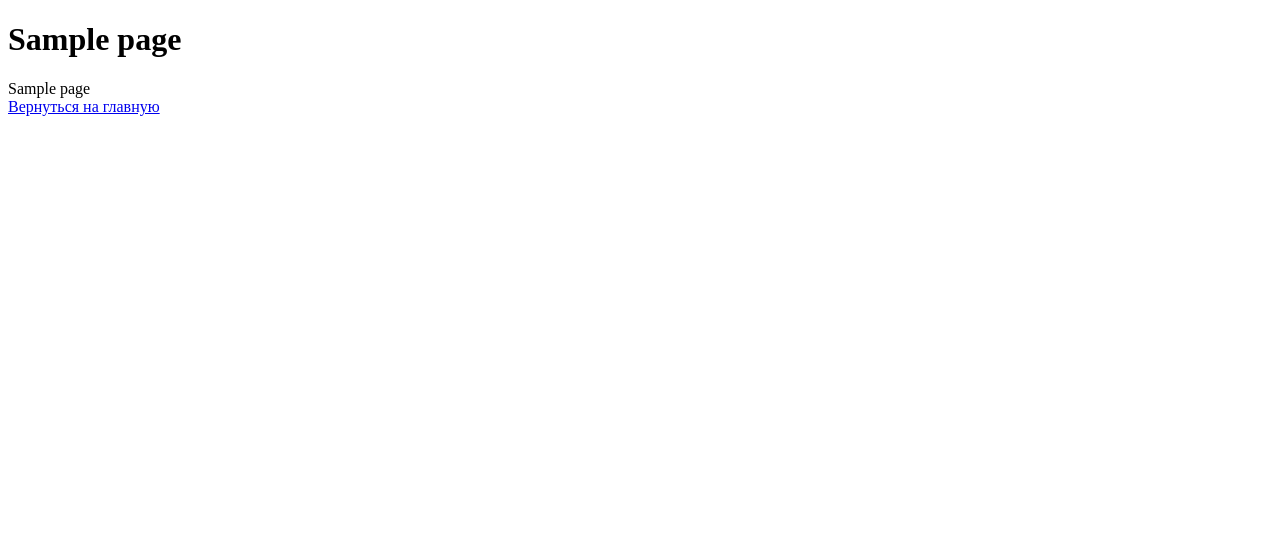
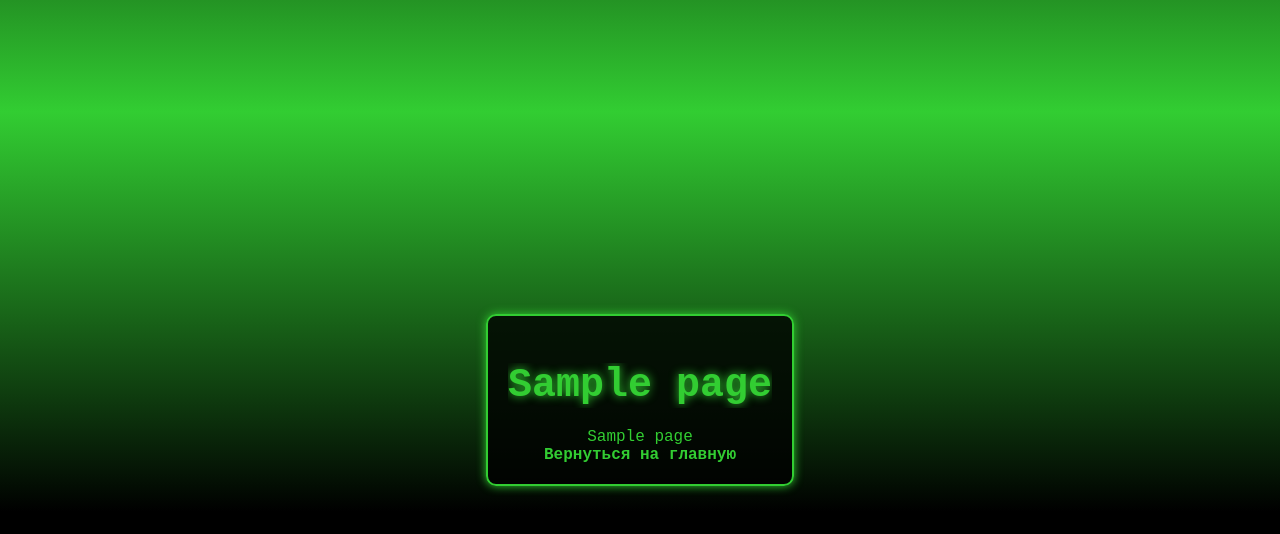
Before and after one commit to stywue/browser_cyberpoligon1, a Flask app: page /page/1 in a window 1280 px wide. Shown: the top 534 px of the page. Run offline with Flask 3, Linux system fonts and the light colour scheme; a database or web service that is not in the repository returns one stand-in record (values such as "Sample title"); some libraries are stand-ins or nearby versions.

Commit message:
Update page.html

```diff
--- a/templates/page.html
+++ b/templates/page.html
@@ -1,11 +1,18 @@
 <!DOCTYPE html>
-<html>
+<html lang="en">
 <head>
+    <meta charset="UTF-8">
+    <meta name="viewport" content="width=device-width, initial-scale=1.0">
     <title>{{ title }}</title>
+    <link rel="stylesheet" href="{{ url_for('static', filename='styles.css') }}">
 </head>
 <body>
-    <h1>{{ title }}</h1>
-    <div>{{ content | safe }}</div>
-    <a href="/">Вернуться на главную</a>
+    <div class="hacker-background">
+        <div class="content-container">
+            <h1 class="hacker-title">{{ title }}</h1>
+            <div class="content">{{ content | safe }}</div>
+            <a href="/" class="hacker-link">Вернуться на главную</a>
+        </div>
+    </div>
 </body>
 </html>
```
